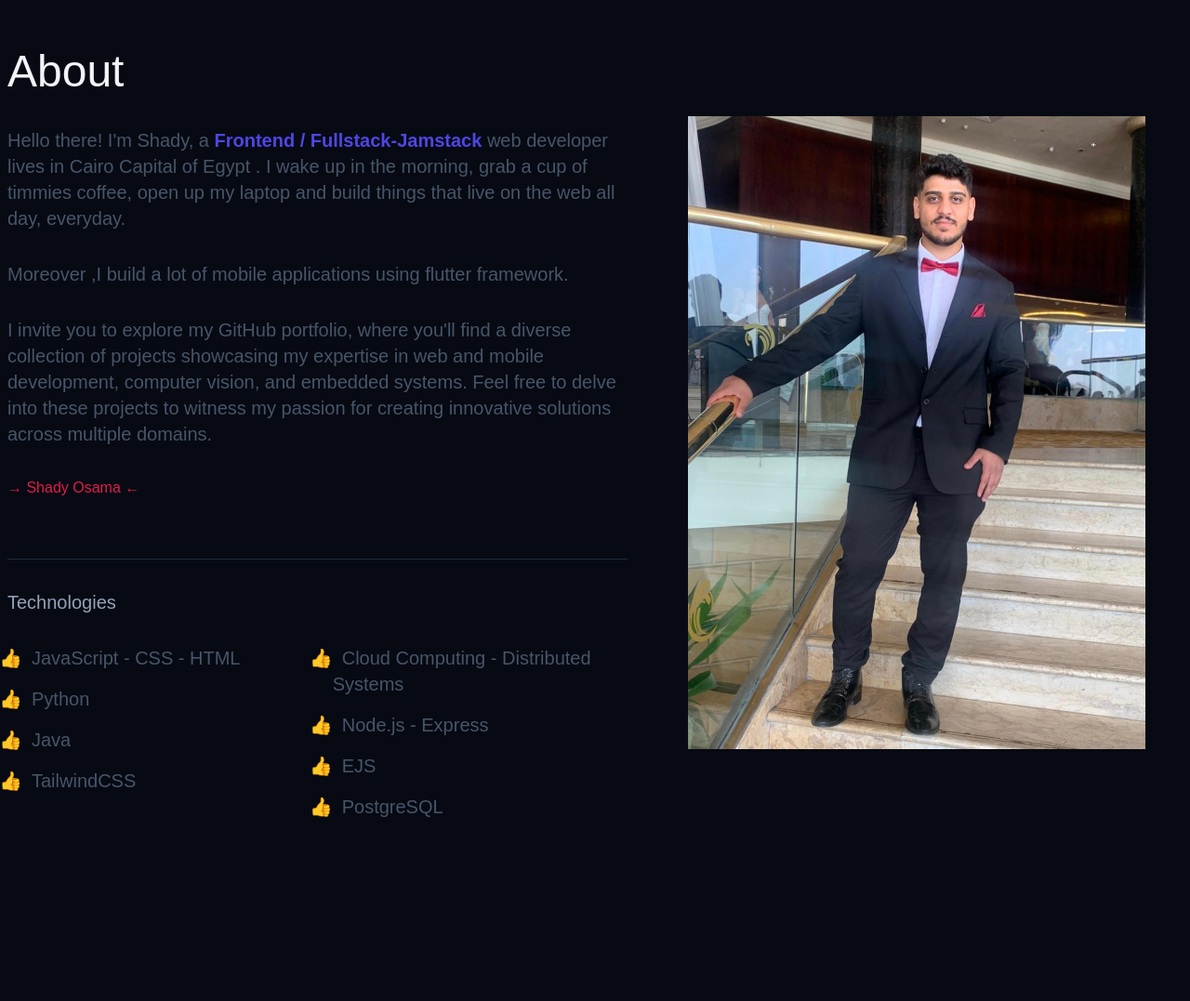
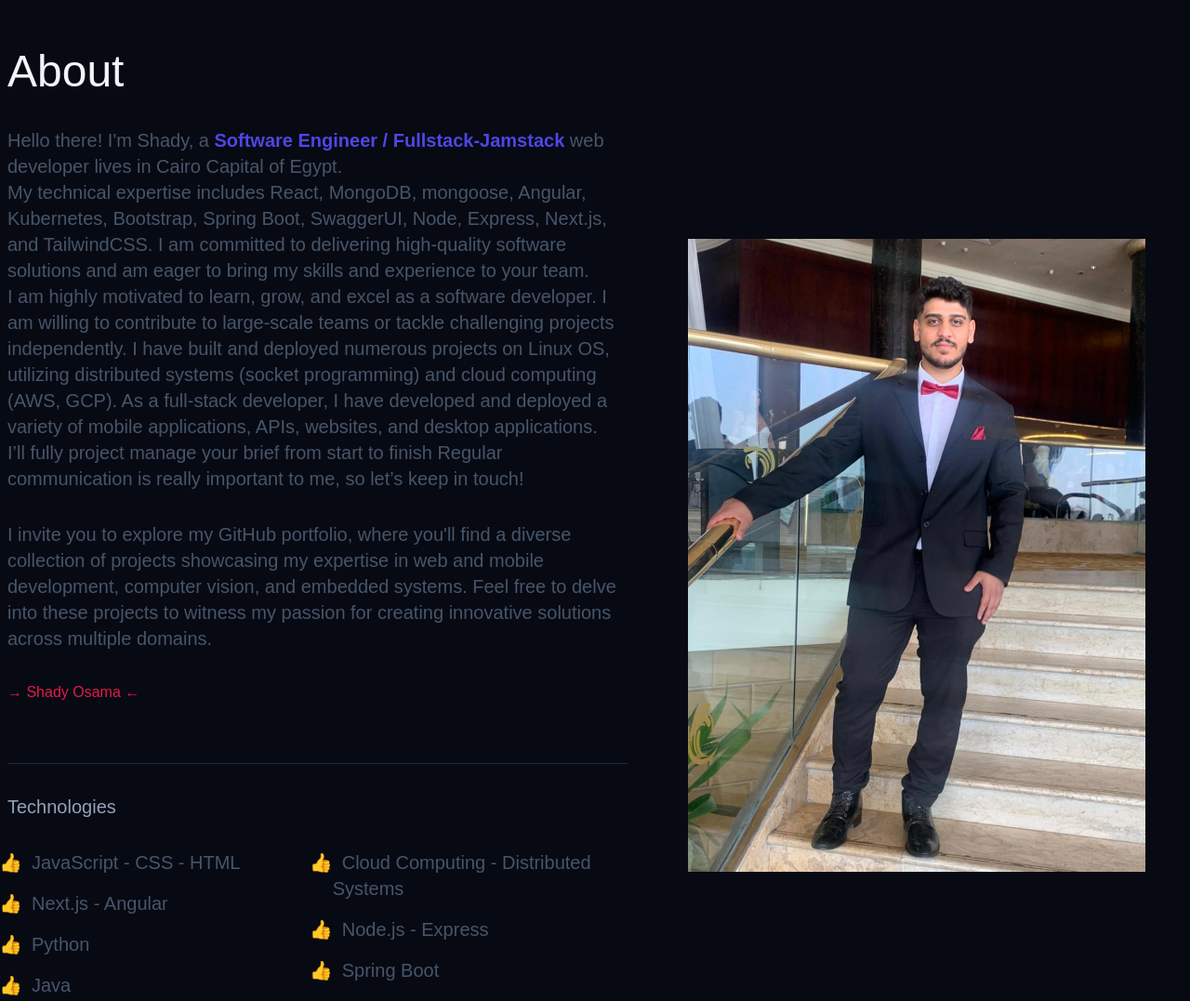
Before and after one commit to Shou1SHADY/Profile_website, a website built with Vite: page index.html in a window 1280 px wide. Shown: the part 720-1797 px from the top of the page at 93% size. Built offline with nearby package versions, Linux system fonts and the light colour scheme; files whose address does not match are found by name; a web font is replaced by a local one.

Commit message:
Enhanc for Upwork

```diff
--- a/index.html
+++ b/index.html
@@ -151,15 +151,24 @@
         <h2 class="about__title">About</h2>
         <p class="about__description">
           Hello there! I'm Shady, a
-          <strong>Frontend / Fullstack-Jamstack</strong> web developer lives in Cairo
-          Capital of Egypt
-          . I wake up in the morning, grab a cup of timmies
-          coffee, open up my laptop and build things that live on the web all
-          day, everyday.
-        </p>
-        <p class="about__description">
-          Moreover ,I build a lot of mobile applications using flutter framework.
-        </p>
+          <strong>Software Engineer / Fullstack-Jamstack</strong> web developer lives in Cairo
+          Capital of Egypt. <br>
+          My technical expertise includes React, MongoDB, mongoose, Angular, Kubernetes, Bootstrap, Spring Boot,
+          SwaggerUI, Node, Express,
+          Next.js, and TailwindCSS. I am committed to delivering high-quality software solutions and am eager to bring
+          my skills
+          and experience to your team.
+<br>
+          I am highly motivated to learn, grow, and excel as a software developer. I am willing to contribute to
+          large-scale teams
+          or tackle challenging projects independently. I have built and deployed numerous projects on Linux OS,
+          utilizing
+          distributed systems (socket programming) and cloud computing (AWS, GCP). As a full-stack developer, I have
+          developed and
+          deployed a variety of mobile applications, APIs, websites, and desktop applications.
+<br>
+          I’ll fully project manage your brief from start to finish
+          Regular communication is really important to me, so let’s keep in touch!
         <p class="about__description">
           I invite you to explore my GitHub portfolio, where you'll find a diverse collection of projects showcasing my
           expertise
@@ -174,6 +183,7 @@
         <div class="about__ul-container">
           <ul class="about__ul">
             <li class="about__list">JavaScript - CSS - HTML </li>
+            <li class="about__list">Next.js - Angular </li>
             <li class="about__list">Python</li>
             <li class="about__list">Java</li>
             <li class="about__list">TailwindCSS</li>
@@ -181,6 +191,7 @@
           <ul class="about__ul">
             <li class="about__list">Cloud Computing - Distributed Systems</li>
             <li class="about__list">Node.js - Express</li>
+            <li class="about__list">Spring Boot</li>
             <li class="about__list">EJS</li>
             <li class="about__list">PostgreSQL</li>
           </ul>
```
